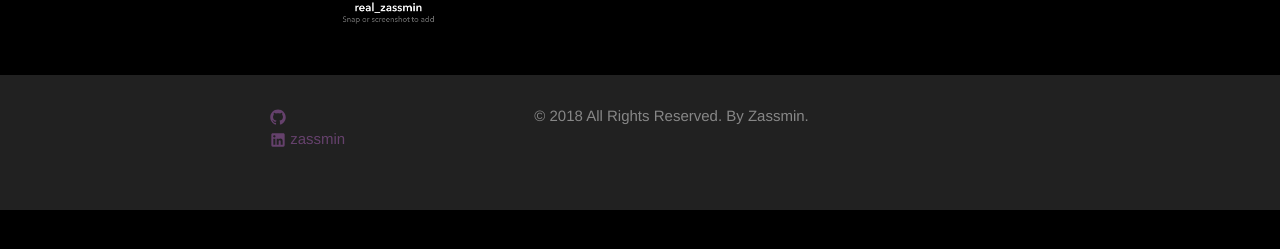
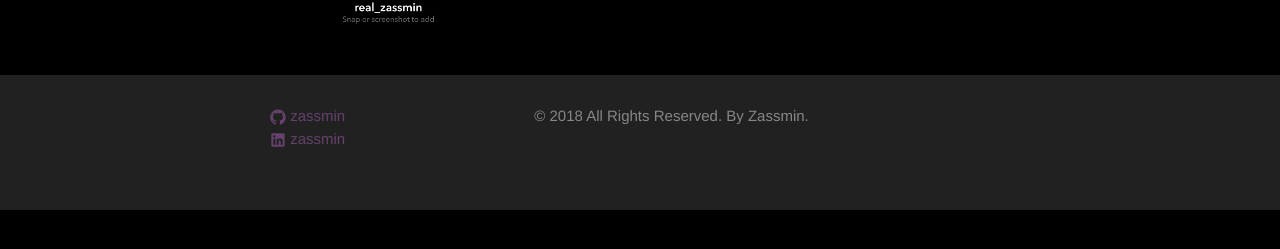
Before and after one commit to zassmin/zassmin, a Jekyll site: the page built from index.html, in a window 1280 px wide. Shown: the part 277-526 px from the top of the page. Built offline with Jekyll 4.4.1, drawn with Linux system fonts in a browser that asks for light colours.

Commit message:
site instead

```diff
--- a/_includes/icon-github.html
+++ b/_includes/icon-github.html
@@ -1 +1 @@
-<a href="https://github.com/{{ include.github_username }}"><span class="icon icon--github">{% include icon-github.svg %}</span><span class="username">{{ include.github_username }}</span></a>
+<a href="https://github.com/{{ site.github_username }}"><span class="icon icon--github">{% include icon-github.svg %}</span><span class="username">{{ site.github_username }}</span></a>
```
